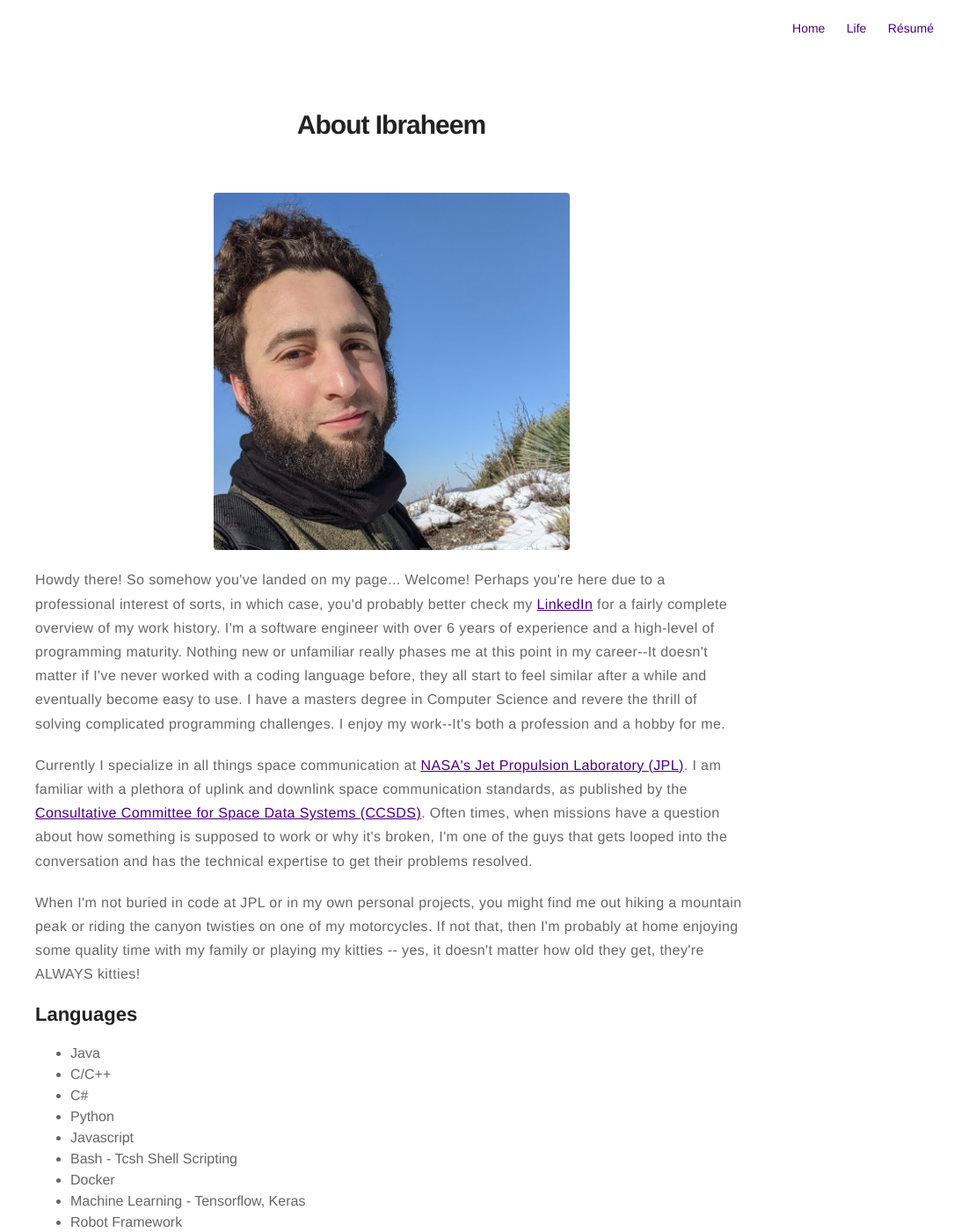
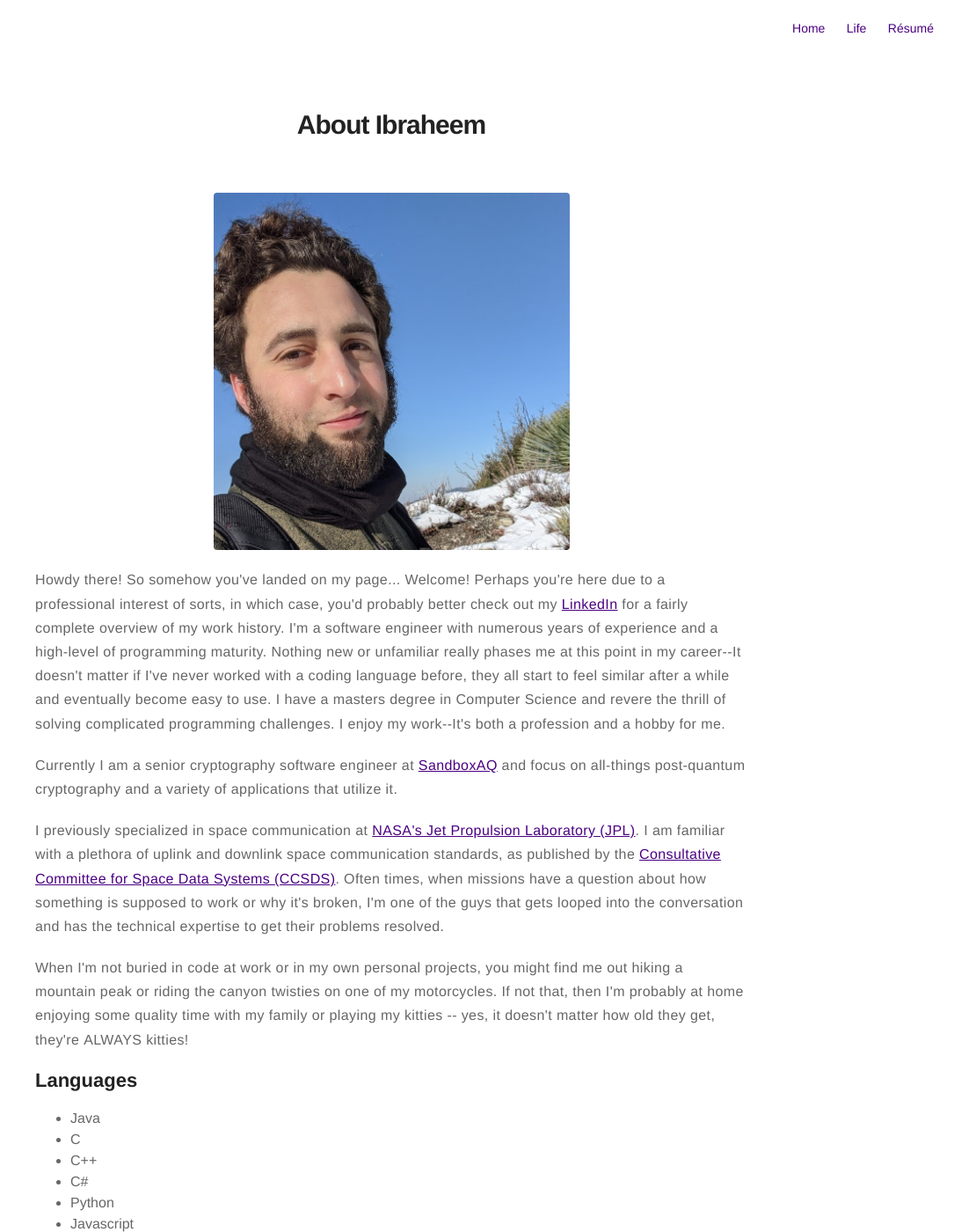
Before and after one commit to iysaleh/iysaleh.github.io, a Jekyll site: the page built from about.md, in a window 1280 px wide and 1400 px high. Shown: the whole window at 88% size, without its empty margins (195-1280 px from the left). Built offline with Jekyll 4.4.1, drawn with Linux system fonts in a browser that asks for light colours; some of the changed text lies outside the part shown.

Commit message:
Update some basic information

```diff
--- a/_config.yml
+++ b/_config.yml
@@ -15,7 +15,7 @@ picture: assets/images/profile.jpg
 # and specify source (external or local).
 resume: true
 resume-external: false
-resume-url: assets/docs/Ibraheem_Saleh_Resume_2019_NP_NA.pdf
+resume-url: assets/docs/Ibraheem_Saleh_Resume_2023.pdf
 
 url: https://iysaleh.github.io
 
--- a/about.md
+++ b/about.md
@@ -5,17 +5,20 @@ layout: page
 <h1>About Ibraheem</h1>
 ![Profile Image]({% if site.external-image %}{{ site.picture }}{% else %}{{ site.url }}/{{ site.picture }}{% endif %})
 
-<p>Howdy there! So somehow you've landed on my page... Welcome! Perhaps you're here due to a professional interest of sorts, in which case, you'd probably better check my <a href="https://www.linkedin.com/in/ibraheem-saleh-35a5636a">LinkedIn</a> for a fairly complete overview of my work history. I'm a software engineer with over 6 years of experience and a high-level of programming maturity. Nothing new or unfamiliar really phases me at this point in my career--It doesn't matter if I've never worked with a coding language before, they all start to feel similar after a while and eventually become easy to use. I have a masters degree in Computer Science and revere the thrill of solving complicated programming challenges. I enjoy my work--It's both a profession and a hobby for me.</p>
+<p>Howdy there! So somehow you've landed on my page... Welcome! Perhaps you're here due to a professional interest of sorts, in which case, you'd probably better check out my <a href="https://www.linkedin.com/in/ibraheem-saleh-35a5636a">LinkedIn</a> for a fairly complete overview of my work history. I'm a software engineer with numerous years of experience and a high-level of programming maturity. Nothing new or unfamiliar really phases me at this point in my career--It doesn't matter if I've never worked with a coding language before, they all start to feel similar after a while and eventually become easy to use. I have a masters degree in Computer Science and revere the thrill of solving complicated programming challenges. I enjoy my work--It's both a profession and a hobby for me.</p>
 
-<p>Currently I specialize in all things space communication at <a href="https://www.jpl.nasa.gov/">NASA's Jet Propulsion Laboratory (JPL)</a>. I am familiar with a plethora of uplink and downlink space communication standards, as published by the <a href="https://public.ccsds.org">Consultative Committee for Space Data Systems (CCSDS)</a>. Often times, when missions have a question about how something is supposed to work or why it's broken, I'm one of the guys that gets looped into the conversation and has the technical expertise to get their problems resolved.</p>
+<p>Currently I am a senior cryptography software engineer at <a href="https://www.sandboxaq.com/">SandboxAQ</a> and focus on all-things post-quantum cryptography and a variety of applications that utilize it.</p>
 
-<p>When I'm not buried in code at JPL or in my own personal projects, you might find me out hiking a mountain peak or riding the canyon twisties on one of my motorcycles. If not that, then I'm probably at home enjoying some quality time with my family or playing my kitties -- yes, it doesn't matter how old they get, they're <b>ALWAYS</b> kitties!</p>
+<p>I previously specialized in space communication at <a href="https://www.jpl.nasa.gov/">NASA's Jet Propulsion Laboratory (JPL)</a>. I am familiar with a plethora of uplink and downlink space communication standards, as published by the <a href="https://public.ccsds.org">Consultative Committee for Space Data Systems (CCSDS)</a>. Often times, when missions have a question about how something is supposed to work or why it's broken, I'm one of the guys that gets looped into the conversation and has the technical expertise to get their problems resolved.</p>
+
+<p>When I'm not buried in code at work or in my own personal projects, you might find me out hiking a mountain peak or riding the canyon twisties on one of my motorcycles. If not that, then I'm probably at home enjoying some quality time with my family or playing my kitties -- yes, it doesn't matter how old they get, they're <b>ALWAYS</b> kitties!</p>
 
 <h2>Languages</h2>
 
 <ul class="skill-list">
 	<li>Java</li>
-	<li>C/C++</li>
+	<li>C</li>
+	<li>C++</li>
 	<li>C#</li>
 	<li>Python</li>
 	<li>Javascript</li>
@@ -71,8 +74,6 @@ layout: page
 </ul>
 
 <h2>The Kitty Family</h2>
-![AyahPic](../assets/images/Ayah.jpg){:class="img-inline"}
-<figcaption>Ayah -- The mama cat we rescued, "Ayah" meaning miracle</figcaption>
 ![BabyAyahPic](../assets/images/BabyAyahOnBed2.jpg){:class="img-inline"}
 <figcaption>"Baby Ayah" -- Meaning "baby miracle" -- Naturally, she's the biggest cat we have! xD</figcaption>
 ![Monkey1](../assets/images/MonkeyComp.jpg){:class="img-inline"}
```
Also changed, not shown: 1 other file.
